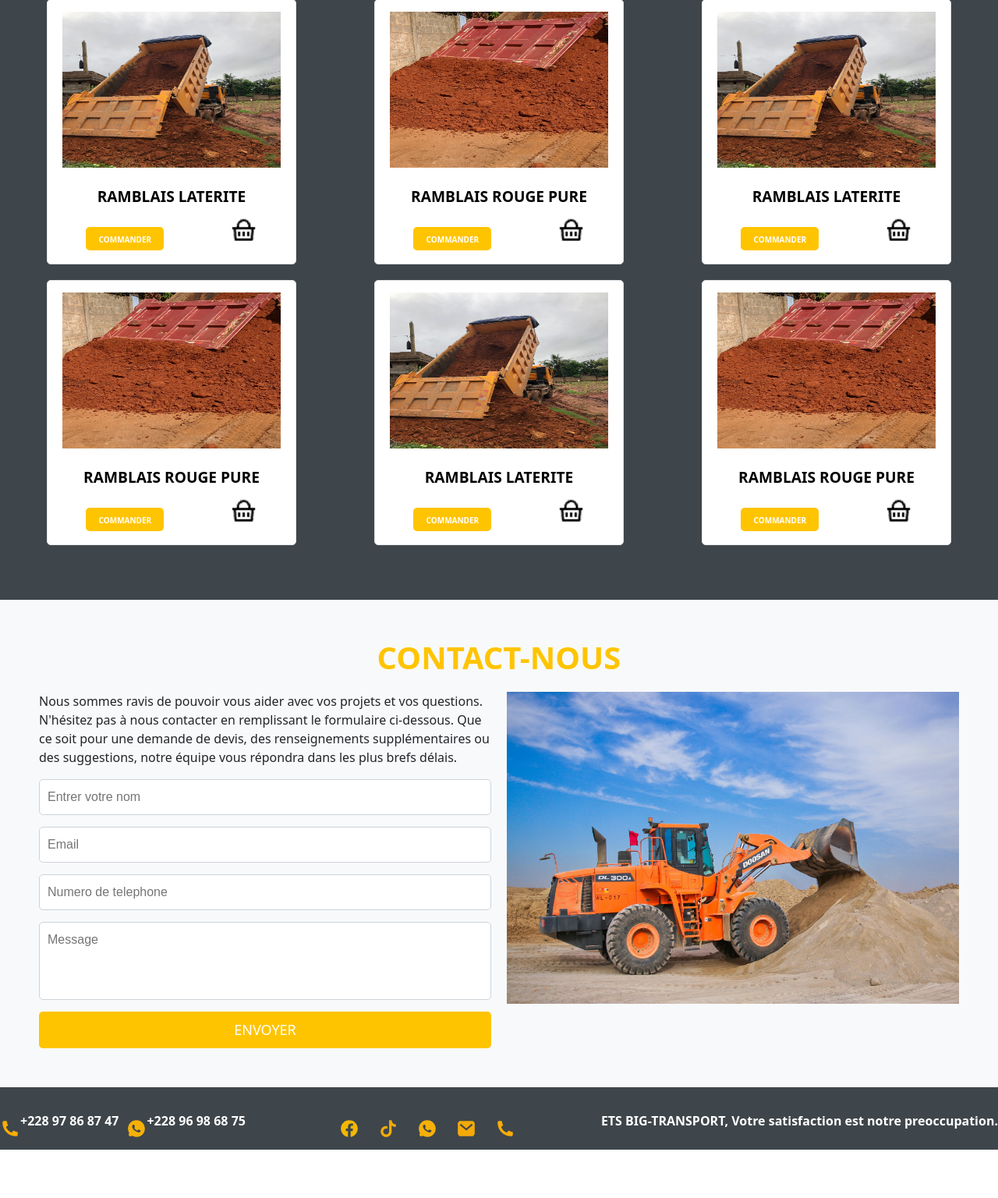
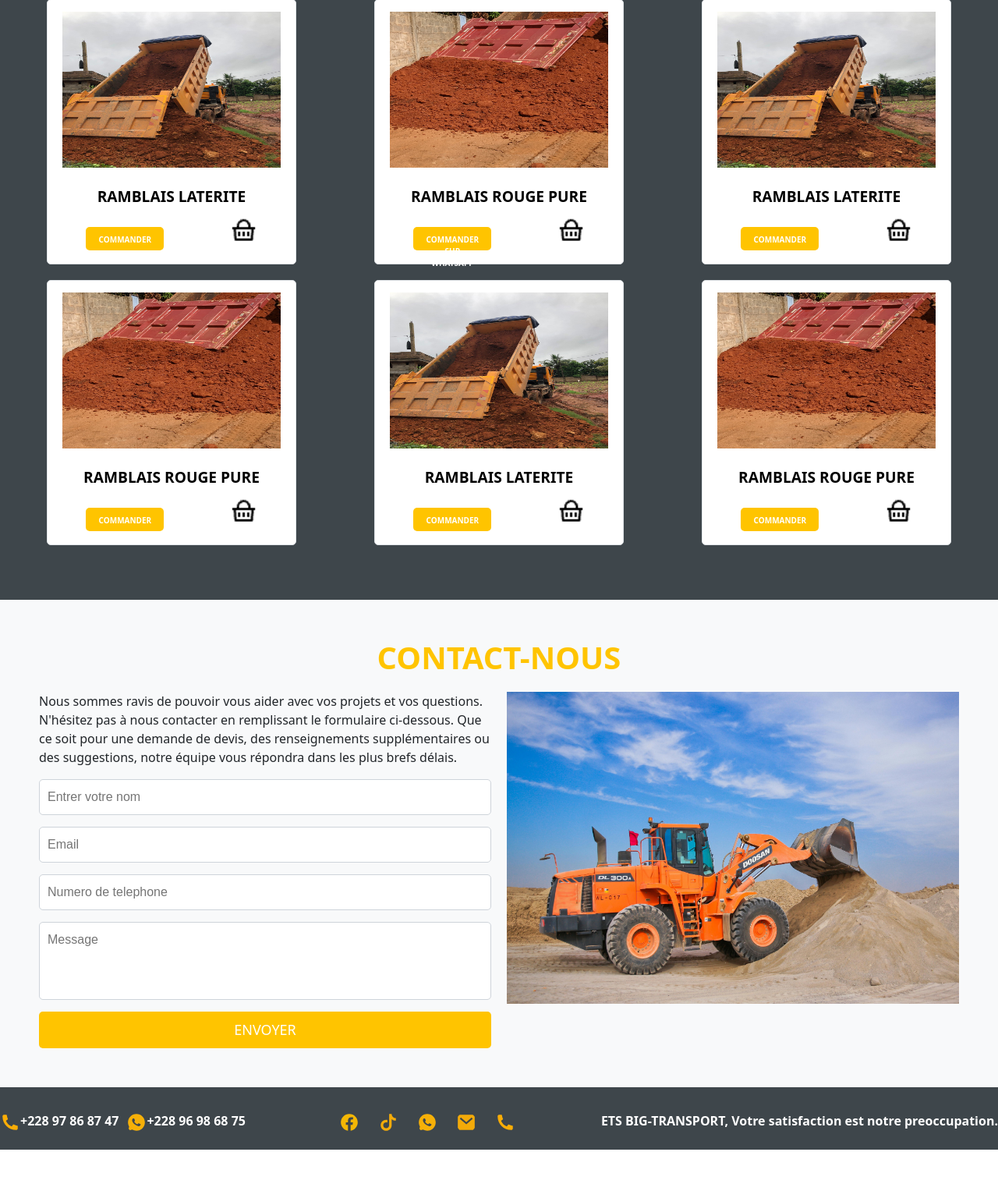
Before and after one commit to GaelLokossou/ETS_BIG_TRANSPORT_SITE_OFFICIEL, a Django app: page / in a window 1280 px wide. Shown: the part 3847-5383 px from the top of the page at 78% size. Run offline with Django 5.2, Linux system fonts and the light colour scheme.

```diff
--- a/big_transport/settings.py
+++ b/big_transport/settings.py
@@ -93,7 +93,7 @@ AUTH_PASSWORD_VALIDATORS = [
 # Internationalization
 # https://docs.djangoproject.com/en/5.1/topics/i18n/
 
-LANGUAGE_CODE = 'en-us'
+LANGUAGE_CODE = 'fr-FR'
 
 TIME_ZONE = 'UTC'
 
--- a/static/css/style.css
+++ b/static/css/style.css
@@ -580,9 +581,6 @@ form .search{
     border-radius: 50%;
 }
 
-.footer-content img{
-    margin-top: 16px;
-}
 .contact-info img{
     margin-bottom: 12px;
 }
--- a/templates/index.html
+++ b/templates/index.html
@@ -205,7 +205,7 @@
                     <img src="{% static 'images/a1-ramblais-rouge-pure.jpg' %}" alt="Designing And Building">
                     <h3>Ramblais rouge pure</h3>
                     <div class="btn-produit">
-                        <a href="https://wa.me/message/GP3FPGUQQJPIG1" class="btn">COMMANDER</a>
+                        <a href="https://wa.me/22897868747?text=Bonjour%2C%20je%20suis%20int%C3%A9ress%C3%A9%20par%20l'article%20%3A%20RAMBLAIS%20LATERITE" class="btn" target="_blank">COMMANDER SUR WHATSAPP</a>
                         <a href="#" class="icons"><img src="{% static 'images/shopping-basket-line.png' %}" alt=""></a>
                     </div>
                 </div>
```
Also changed, not shown: other parts of static/css/style.css (+1 -0 lines), db.sqlite3.
